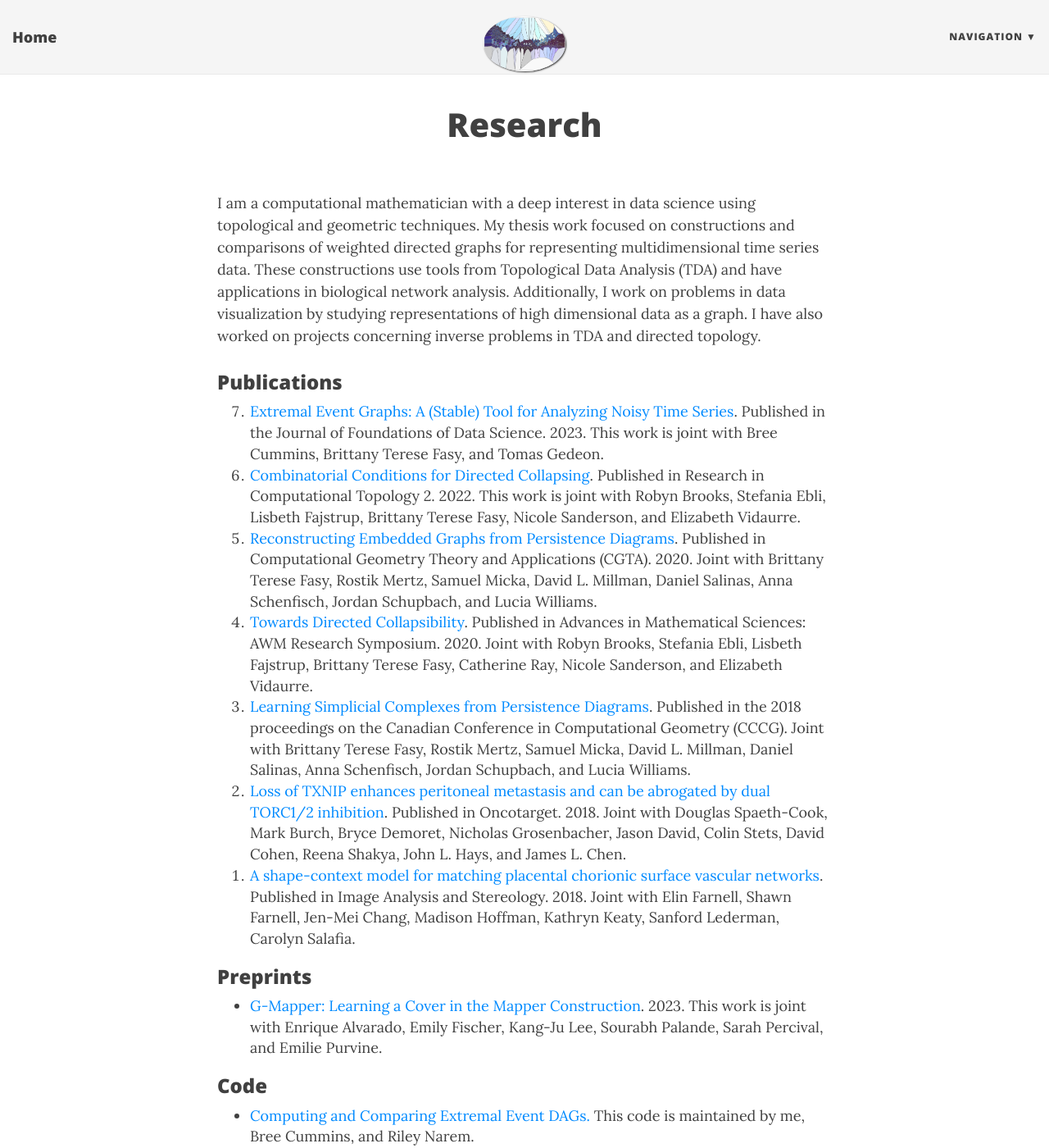
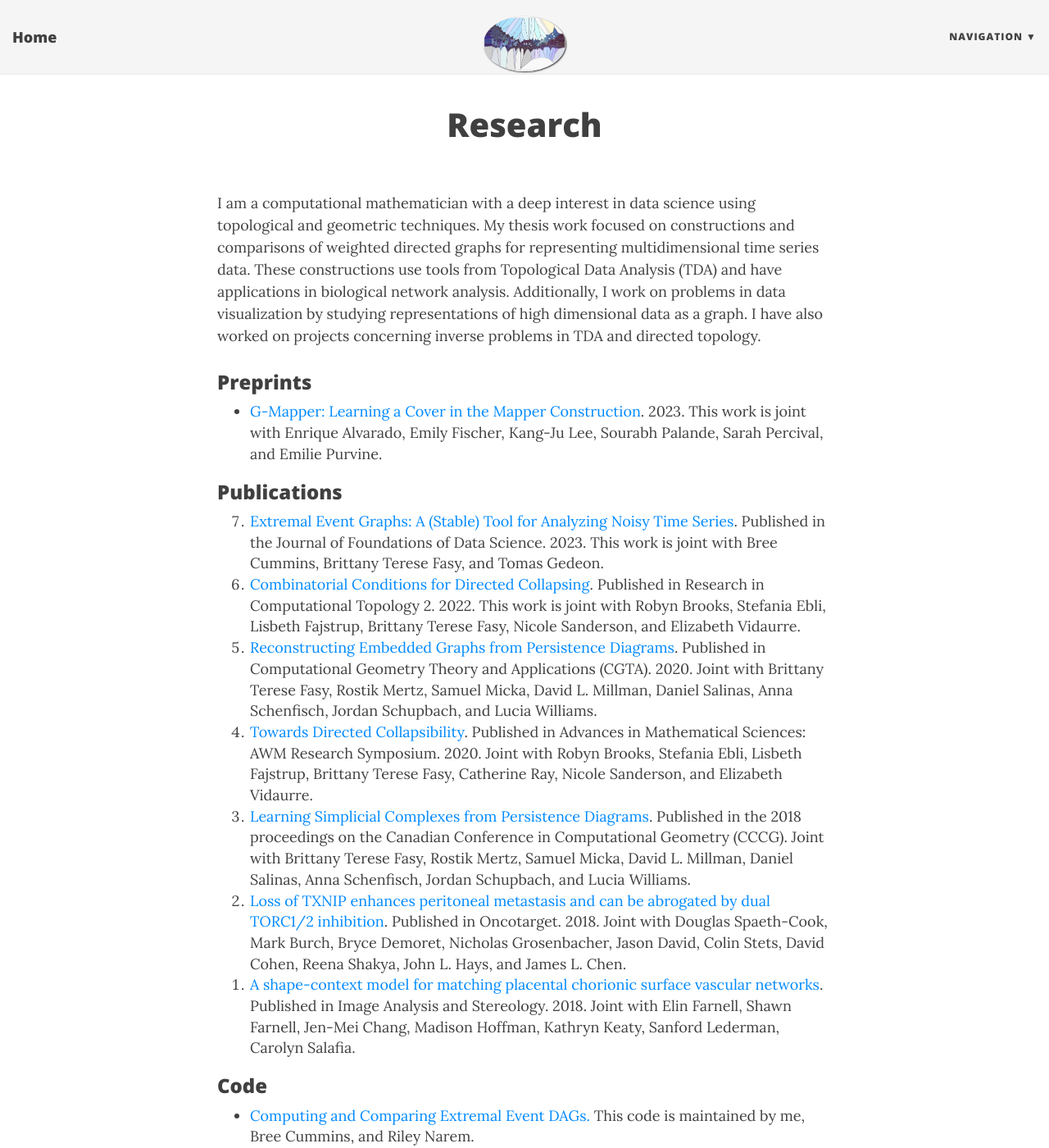
Before and after one commit to robinbelton/robinbelton.github.io, a Jekyll site: the page built from research.html, in a window 1280 px wide and 1400 px high. Shown: the whole window at 82% size. Built offline with Jekyll 4.4.1, drawn with Linux system fonts in a browser that asks for light colours; nearby versions of some CDN libraries; some of the changed lines change nothing that is shown; some of the changed text lies outside the part shown.

Commit message:
Edit research page

```diff
--- a/research.html
+++ b/research.html
@@ -7,6 +7,12 @@
 
 
 <p>I am a computational mathematician with a deep interest in data science using topological and geometric techniques. My thesis work focused on constructions and comparisons of weighted directed graphs for representing multidimensional time series data. These constructions use tools from Topological Data Analysis (TDA) and have applications in biological network analysis. Additionally, I work on problems in data visualization by studying representations of high dimensional data as a graph. I have also worked on projects concerning inverse problems in TDA and directed topology.
+
+<h3>Preprints</h3>
+    <ul>
+        <li><a href="https://arxiv.org/abs/2309.06634">G-Mapper: Learning a Cover in the Mapper Construction</a>. 2023. This work is joint with Enrique Alvarado, Emily Fischer, Kang-Ju Lee, Sourabh Palande, Sarah Percival, and Emilie Purvine.
+        </li>
+    </ul>
 
 <h3>Publications</h3>
 
@@ -27,12 +33,6 @@
 
 </ol>
 
-<h3>Preprints</h3>
-<ul>
-    <li><a href="https://arxiv.org/abs/2309.06634">G-Mapper: Learning a Cover in the Mapper Construction</a>. 2023. This work is joint with Enrique Alvarado, Emily Fischer, Kang-Ju Lee, Sourabh Palande, Sarah Percival, and Emilie Purvine.
-    </li>
-</ul>
-
 <h3>Code</h3>
 <ul>
     <li><a href="https://github.com/breecummins/min_interval_posets">Computing and Comparing Extremal Event DAGs.</a> This code is maintained by me, Bree Cummins, and Riley Narem.
@@ -41,3 +41,10 @@
     <li><a href="https://github.com/MRC-Mapper/G-Mapper">G-Mapper: Learning a Cover in the Mapper Construction.</a> This code is maintained by me, Kang-Ju Lee, and Sourabh Palande.
     </li>
 </ul>
+
+<h3>Recorded Talks</h3>
+<ul>
+    <li><a href ="https://www.math.ntnu.no/acpms/view_talk.html?id=130">Extremal Event Graphs: A (Stable) Tool for Analyzing Noisy Time Series</a>. December 2022.</li>
+    <li><a href = "https://www.youtube.com/watch?v=dXJ1Tfvvs-M"> Time Series and
+        Biological Network Analysis via Directed Graphs</a>. January 2024.</li>
+</ul>
```
